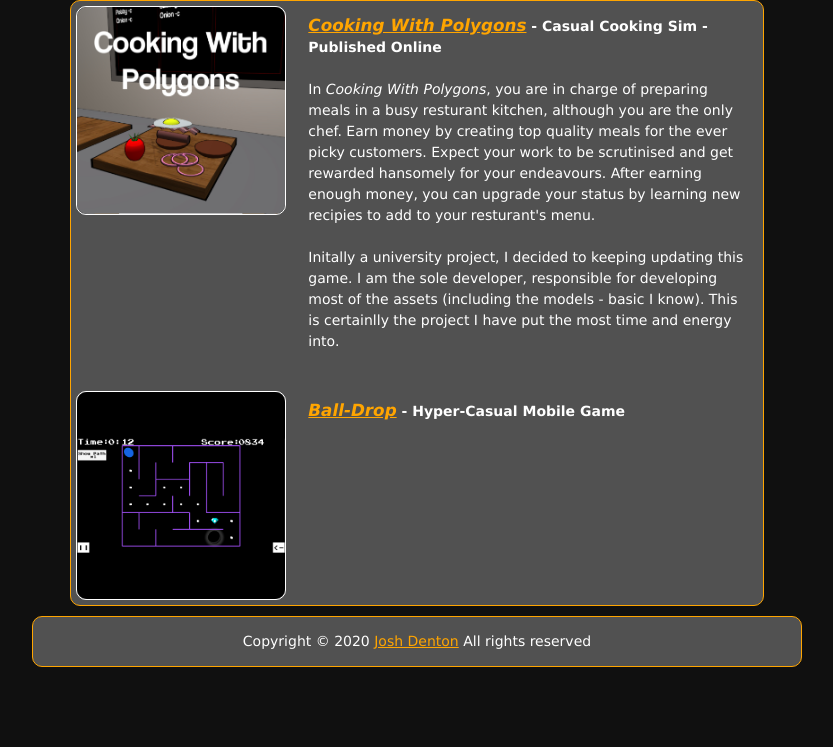
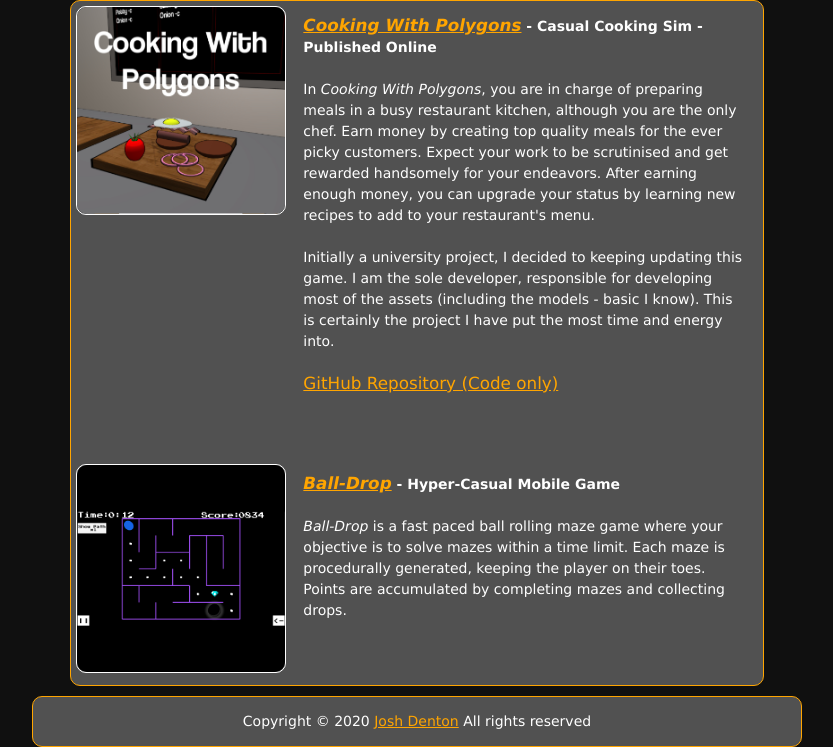
Before and after one commit to joshuadenton5/joshuadenton.github.io, a PHP site: page /PersonalProjects/index.html in a window 1280 px wide. Shown: the part 174-921 px from the top of the page, without its empty margins (223-1056 px from the left). Before the commit the page ends 841 px from the top, so only its background shows below. Run offline with PHP 8.4, Linux system fonts and the light colour scheme; some libraries are stand-ins or nearby versions.

Commit message:
personal projects - ball drop

```diff
--- a/CV/index.html
+++ b/CV/index.html
@@ -43,7 +43,7 @@
                     </ul>
                     Good Understanding of:
                     <ul>
-                        <li><strong>HTML & CSS:</strong> Experinace with web design and creating dynamic web pages. </li>
+                        <li><strong>HTML & CSS:</strong> Experianace with web design and creating dynamic web pages. </li>
                         <li><strong>javascript:</strong> Experiance using for website scripting.</li>
                         <li><strong>SQL:</strong> Running queries to access and update information on a website database.</li>
                         <li><strong>c++:</strong> </li>
--- a/PersonalProjects/index.html
+++ b/PersonalProjects/index.html
@@ -15,34 +15,35 @@
     <div id="header"></div>
     <div class="container">
         <div class="mainCon">
-            <section id="test">
                 <section id="main-projects">
                     <p id="project-title">
                         <strong><i><a href="https://jd-saints1.itch.io/cooking-with-polygons">Cooking With Polygons</a></i> - Casual Cooking Sim - Published Online</strong> <br /><br />
                         In <i>Cooking With Polygons</i>,
-                        you are in charge of preparing meals in a busy resturant kitchen, although you are the only chef.
+                        you are in charge of preparing meals in a busy restaurant kitchen, although you are the only chef.
                         Earn money by creating top quality meals for the ever picky customers. Expect your work to be scrutinised and
-                        get rewarded hansomely for your endeavours.
-                        After earning enough money, you can upgrade your status by learning new recipies to add to your resturant's menu. <br /><br />
-                        Initally a university project, I decided to keeping updating this game. I am the sole developer, responsible for
-                        developing most of the assets (including the models - basic I know). This is certainlly the project I have put
+                        get rewarded handsomely for your endeavors.
+                        After earning enough money, you can upgrade your status by learning new recipes to add to your restaurant's menu. <br /><br />
+                        Initially a university project, I decided to keeping updating this game. I am the sole developer, responsible for
+                        developing most of the assets (including the models - basic I know). This is certainly the project I have put
                         the most time and energy into.
+                        <br /><br />
+                        <a href="https://github.com/joshuadenton5/Cooking-with-Polygons-Old">GitHub Repository (Code only)</a>
                     </p>
                 </section>
                 <section id="showcase-projects">
                     <img src="/images/CWP/cookingWithPolysLogo.jpg" />
                 </section>
-            </section>
-            <section id="test">
                 <section id="main-projects">
                     <p id="project-title">
-                        <strong><i><a href="#">Ball-Drop</a></i> - Hyper-Casual Mobile Game</strong><br /><br />
+                        <strong><i><a href="https://github.com/joshuadenton5/BallDrop">Ball-Drop</a></i> - Hyper-Casual Mobile Game</strong><br /><br />
+                        <i>Ball-Drop</i> is a fast paced ball rolling maze game where your objective is to solve mazes within a time limit.
+                        Each maze is procedurally generated, keeping the player on their toes. Points are accumulated by completing mazes and
+                        collecting drops.
                     </p>
                 </section>
                 <section id="showcase-projects">
                     <img src="/images/bd_2.jpg" />
                 </section>
-            </section>
             <aside id="sidebar">
                 <p> </p>
             </aside>
--- a/css/style.css
+++ b/css/style.css
@@ -216,15 +216,16 @@ transition: opacity 2s ease-in-out;*/
     color:white;
 }
 #main-projects{
-    margin-right: 5px;
+    margin-right: 10px;
     float:right;
     width:65%;
     box-sizing:border-box;
     color:white;
-    margin-bottom:20px;
+    margin-bottom:50px;
 }
 #project-title{
     margin-right:5px;
+
 }
 
 #project-title a{
@@ -283,9 +284,10 @@ transition: opacity 2s ease-in-out;*/
     #logo, .tag{
         position:center;
     }
-	 #navbar ul,#navbar li, #navbar a{
-		width: 100%;
-	}
+    #navbar ul, #navbar li, #navbar a {
+        width: 100%;
+        position: center;
+    }
     #project-title{
         margin-left:10px;
     }
```
